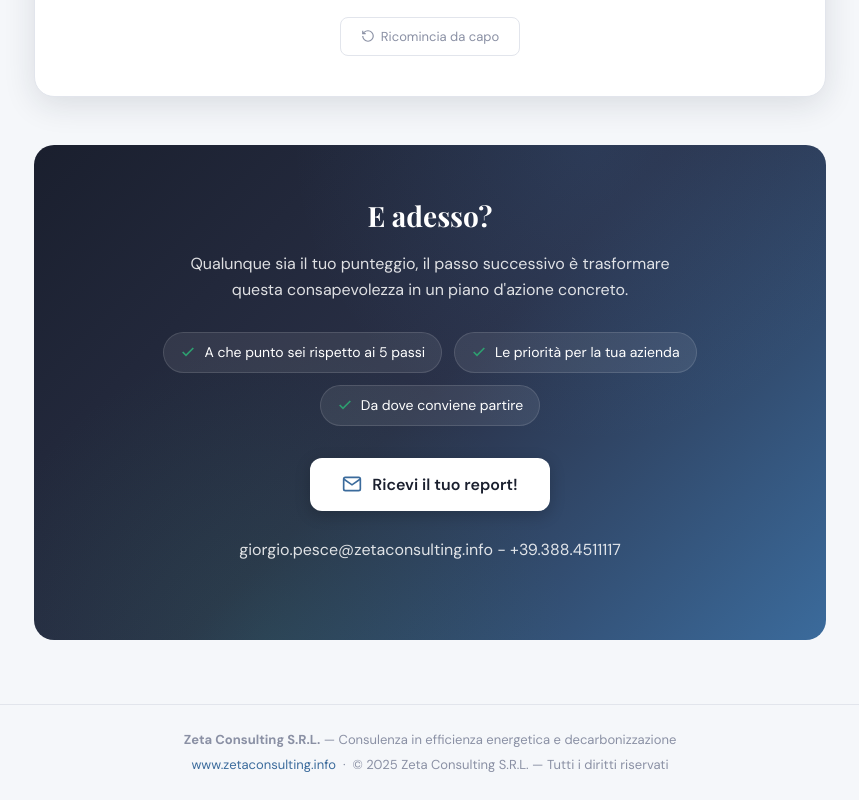
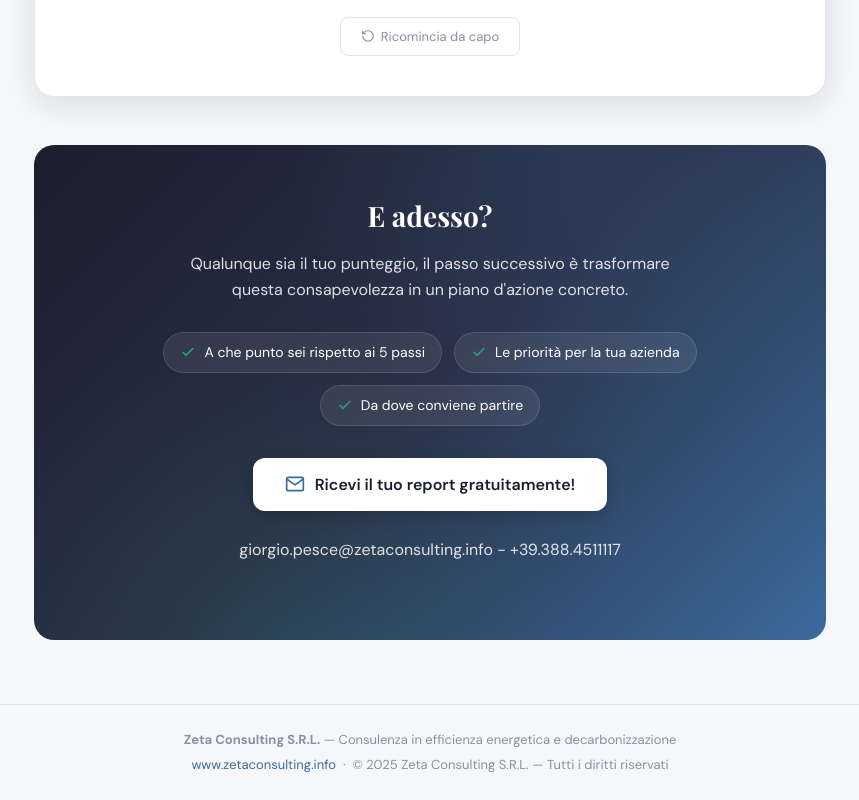
Before and after one commit to gpesce99/checklist-supply-chain, a plain HTML site: page index.html in a window 1280 px wide. Shown: the part 6609-7409 px from the top of the page, without its empty margins (210-1069 px from the left). Drawn offline with nearby package versions, Linux system fonts and the light colour scheme.

Commit message:
Update index.html
aggiunta la dicitura "gratuitamente"

```diff
--- a/index.html
+++ b/index.html
@@ -1192,7 +1192,7 @@ body {
       </div>
       <button onclick="openModal()" class="cta-email">
         <svg width="20" height="20" fill="none" stroke="currentColor" stroke-width="2" viewBox="0 0 24 24"><path d="M4 4h16c1.1 0 2 .9 2 2v12c0 1.1-.9 2-2 2H4c-1.1 0-2-.9-2-2V6c0-1.1.9-2 2-2z"/><polyline points="22,6 12,13 2,6"/></svg>
-        Ricevi il tuo report!
+        Ricevi il tuo report gratuitamente!
       </button>
       <br><br>
       <p class="cta-subtitle">giorgio.pesce@zetaconsulting.info - +39.388.4511117</p>
```
